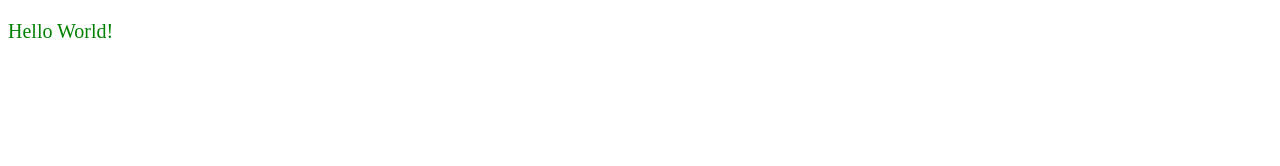
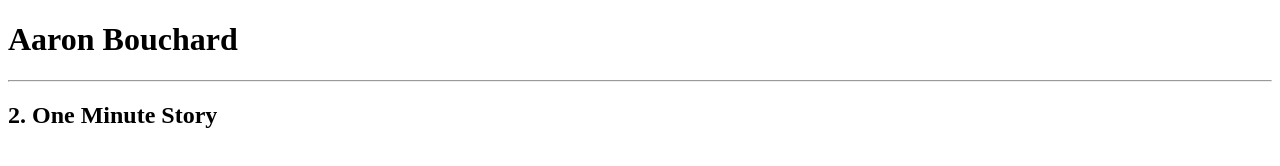
Before and after one commit to AaronBouchard/musictech, a plain HTML site: page index.html in a window 1280 px wide. Drawn offline with Linux system fonts and the light colour scheme.

Commit message:
Update index.html

```diff
--- a/index.html
+++ b/index.html
@@ -1,10 +1,13 @@
 <!DOCTYPE html>
 <html>
     <head>
-      <title>Hello</title>
+        <title>Hello</title>
         <link rel="stylesheet" href="styles.css">
   </head>
   <body>
-    <p>Hello World!</p>
+      <h1>Aaron Bouchard</h1>
+      <hr>
+      <h2>2. One Minute Story</h2>
+      <iframe width="560" height="202" src="https://www.bandlab.com/post/a3b1909d-dc32-ed11-b494-000d3a3ee5f3
   </body>
 </html>
```
